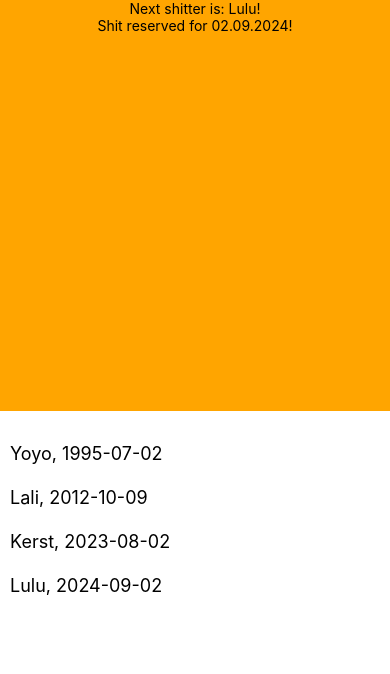
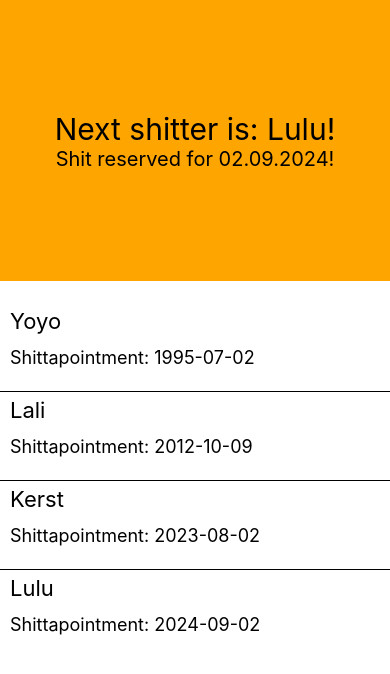
Before and after one commit to fischer-hub/shitwise, a React Native app: screen / in a window 390 px wide. Shown: the top 674 px of the page. Built offline with nearby package versions, Linux system fonts and the light colour scheme.

Commit message:
add basic styling

```diff
--- a/App.tsx
+++ b/App.tsx
@@ -37,8 +37,12 @@ const App = () => {
 
   return(
     <View style={styles.container}>
-      <NextShitterComponent shitList = {DATA.sort(compShitListEntries)}/>
-      <ShitListComponent shitList = {DATA.sort(compShitListEntries)}/>
+      <View style={styles.nextShitterDisplay}>
+        <NextShitterComponent shitList = {DATA.sort(compShitListEntries)}/>
+      </View>
+      <View style={styles.shitListDisplay}>
+        <ShitListComponent shitList = {DATA.sort(compShitListEntries)}/>
+      </View>
     </View>
 
   )
@@ -47,6 +51,12 @@ const App = () => {
 const styles = StyleSheet.create({
   container: {
     flex: 1
+  },
+  nextShitterDisplay: {
+    flex: 1
+  },
+  shitListDisplay: {
+    flex: 2
   }
 })
 export default App
--- a/src/components/NextShitterComponent.tsx
+++ b/src/components/NextShitterComponent.tsx
@@ -34,8 +34,8 @@ const NextShitterComponent = (props: any) => {
     <SafeAreaView style={styles.wrapper}>
       <View
         style={styles.container}>
-        <Text>Next shitter is: {getNextShitter(data).title}!</Text>
-        <Text>Shit reserved for {format(getNextShitter(data).date, 'dd.MM.yyyy')}!</Text>
+        <Text style={styles.nextShitterFont1}>Next shitter is: {getNextShitter(data).title}!</Text>
+        <Text style={styles.nextShitterFont2}>Shit reserved for {format(getNextShitter(data).date, 'dd.MM.yyyy')}!</Text>
       </View>
     </SafeAreaView>
   );
@@ -47,10 +47,17 @@ const styles = StyleSheet.create({
     flex: 1
  },
 
+  nextShitterFont1: {
+    fontSize: 30
+  },
+  nextShitterFont2: {
+    fontSize: 20
+  },
   container: {
      backgroundColor: 'orange',
      flex: 1,
-     alignItems: 'center'
+     alignItems: 'center',
+     justifyContent: 'center'
   }
 
 })
--- a/src/components/ShitListComponent.tsx
+++ b/src/components/ShitListComponent.tsx
@@ -1,7 +1,6 @@
 import React from 'react';
 import { FlatList, StyleSheet, Text, View } from 'react-native';
 import { format, compareAsc } from "date-fns";
-//import DatePicker from 'react-native-datepicker'
 
 type shitListEntry = {
   date: Date;
@@ -13,15 +12,45 @@ const styles = StyleSheet.create({
     flex: 1,
     paddingTop: 22,
   },
-  item: {
-    padding: 10,
+  item_title: {
+    fontSize: 22,
+    height: 44,
+    paddingLeft: 10,
+    paddingTop: 5,
+  },
+  item_date: {
     fontSize: 18,
     height: 44,
+    paddingRight: 10,
+    paddingLeft: 10,
+    paddingBottom:0
   },
 });
 
+const FlatListItemSeparator = () => {
+  return (
+    <View
+      style={{
+        height: 1,
+        width: "100%",
+        backgroundColor: "#000",
+      }}
+    />
+  );
+}
+
+
 const compShitListEntries = ( a: shitListEntry, b: shitListEntry ) => {
   return compareAsc(a.date, b.date);
+};
+
+const renderShitListEntry = ( entry: shitListEntry ) => {
+  return (
+      <View>
+        <Text style={styles.item_title}>{entry.title}</Text>
+        <Text style={styles.item_date}>Shittapointment: {format(entry.date, 'yyyy-MM-dd')}</Text>
+      </View>
+    );
 };
 
 const ShitListComponent = (props: any) => {
@@ -31,8 +60,9 @@ const ShitListComponent = (props: any) => {
     <View style={styles.container}>
       <FlatList
         data={data}
-        renderItem={({item}) => <Text style={styles.item}>{item.title}, {format(item.date, 'yyyy-MM-dd')}</Text>}
+        renderItem={({item}) => renderShitListEntry(item)}
         keyExtractor={item => format(item.date, 'yyyy-MM-dd')}
+        ItemSeparatorComponent={FlatListItemSeparator}
       />
     </View>
   );
```
Also changed, not shown: index.js (+9 -0 lines), package.json (+8 -1 lines), 26 other files (tests, documents, lock files or other folders).
